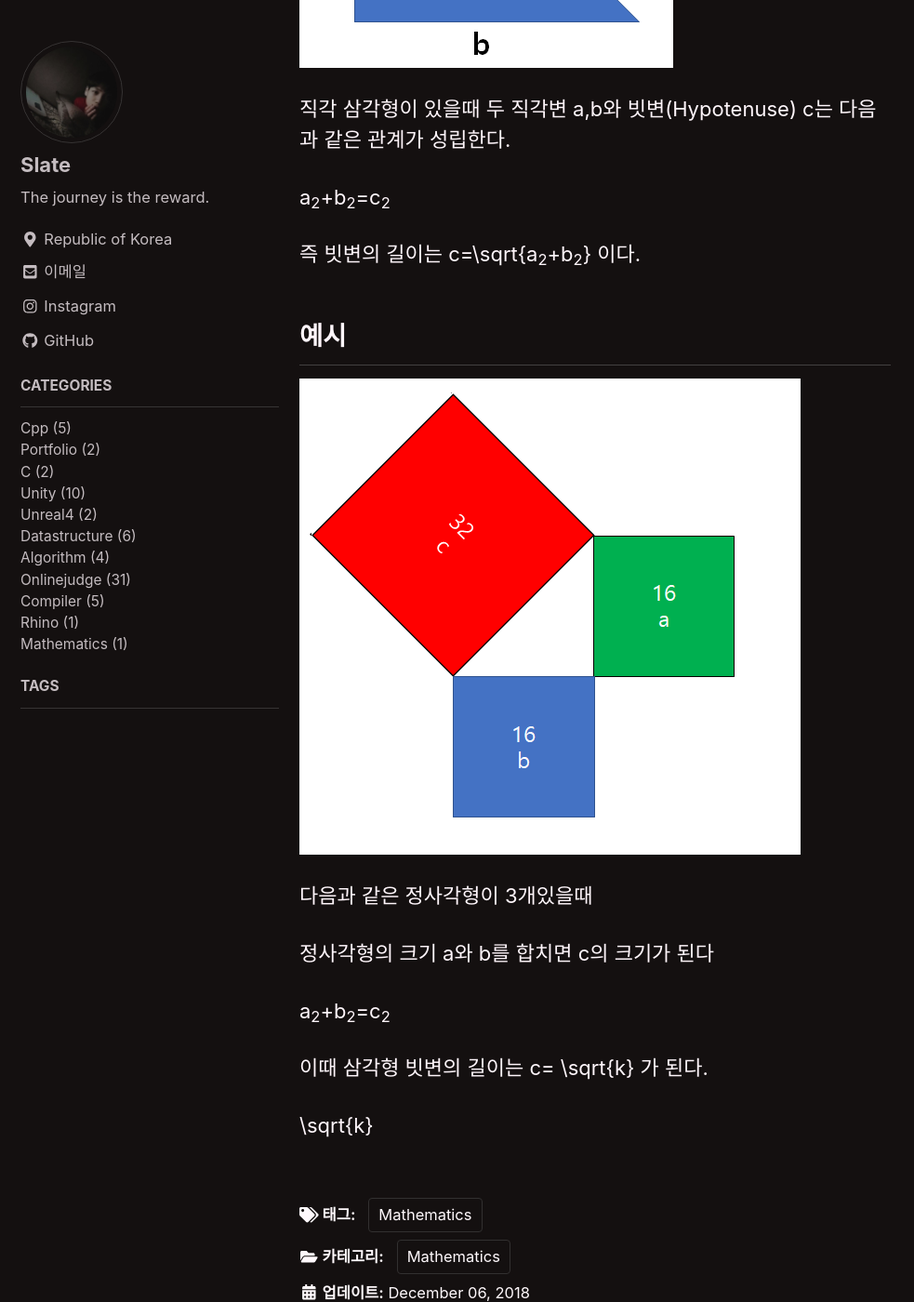
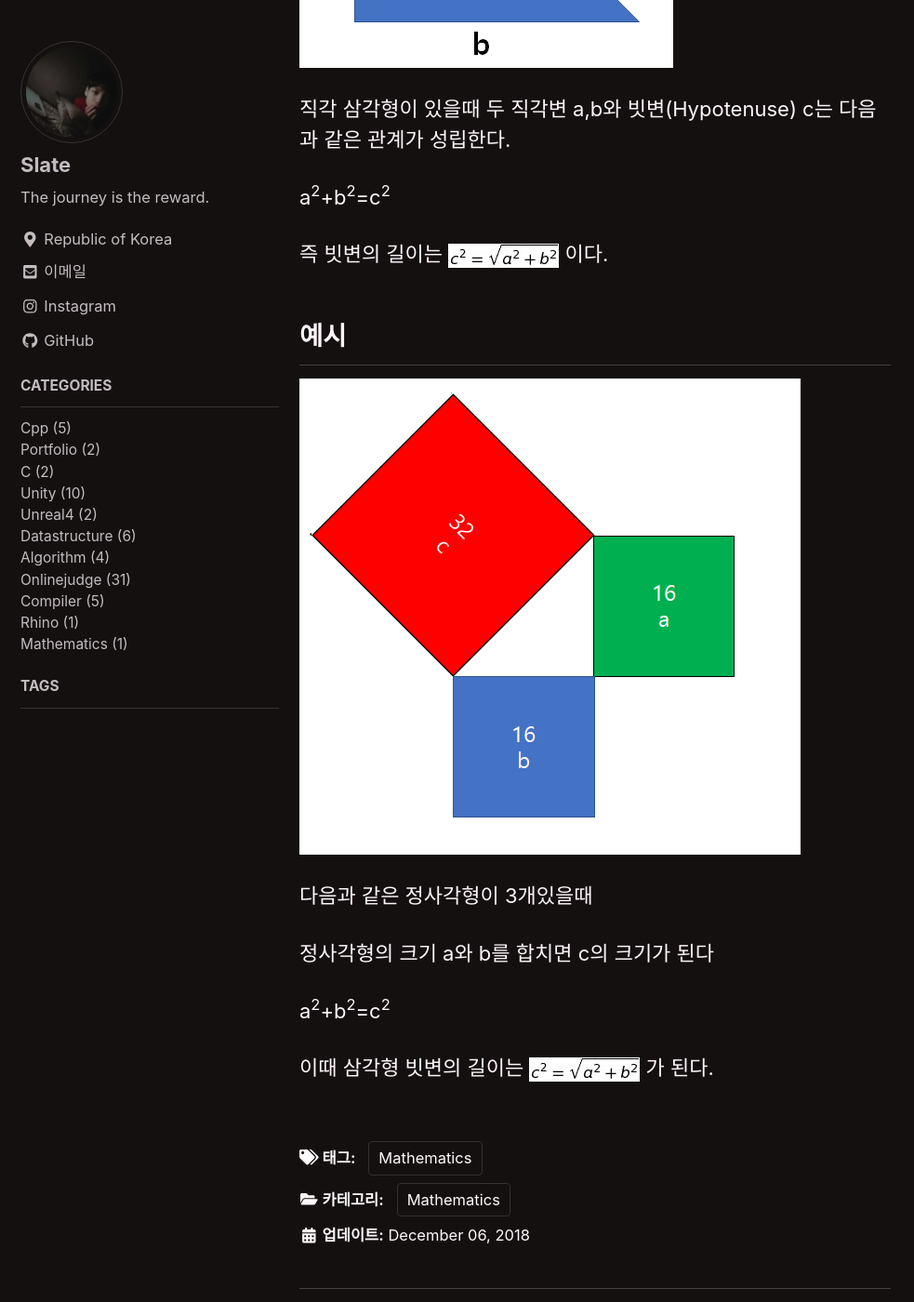
Before and after one commit to lesslate/lesslate.github.io, a Jekyll site: the page built from _posts/Mathematics/2018-12-06-피타고라스의 정리.md, in a window 1280 px wide and 1400 px high, scrolled down 805 px. Shown: the whole window at 93% size, without its empty margins (0-983 px from the left). Built offline with Jekyll 4.4.1, drawn with Linux system fonts in a browser that asks for light colours; nearby versions of some CDN libraries; comment, search, counter and statistics services are not loaded.

Commit message:
Update 2018-12-06-피타고라스의 정리.md

```diff
--- a/_posts/Mathematics/2018-12-06-피타고라스의 정리.md
+++ b/_posts/Mathematics/2018-12-06-피타고라스의 정리.md
@@ -22,9 +22,9 @@ sidebar_main: true
 
 직각 삼각형이 있을때 두 직각변 a,b와 빗변(Hypotenuse) c는 다음과 같은 관계가 성립한다.
 
-a<sub>2</sub>+b<sub>2</sub>=c<sub>2</sub>
+a<sup>2</sup>+b<sup>2</sup>=c<sup>2</sup>
 
-즉 빗변의 길이는 c=\sqrt{a<sub>2</sub>+b<sub>2</sub>} 이다.
+즉 빗변의 길이는 ![4](https://github.com/lesslate/lesslate.github.io/blob/master/assets/img/Mathematics/Pythagorean/4.png?raw=true) 이다.
 
 ## 예시
 
@@ -35,8 +35,6 @@ a<sub>2</sub>+b<sub>2</sub>=c<sub>2</sub>
 
 정사각형의 크기 a와 b를 합치면 c의 크기가 된다
 
-a<sub>2</sub>+b<sub>2</sub>=c<sub>2</sub>
+a<sup>2</sup>+b<sup>2</sup>=c<sup>2</sup>
 
-이때 삼각형 빗변의 길이는 c=	\sqrt{k} 가 된다.
-
-\sqrt{k}
+이때 삼각형 빗변의 길이는 ![5](https://github.com/lesslate/lesslate.github.io/blob/master/assets/img/Mathematics/Pythagorean/4.png?raw=true) 가 된다.
```
